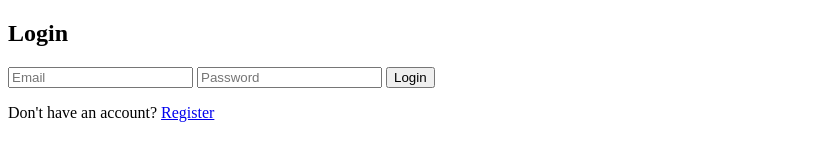
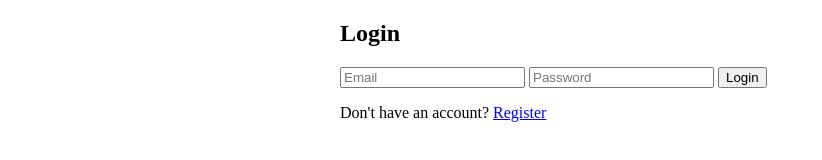
Before and after one commit to jaysonruz/SocialSense, a browser extension: page FrontEnd/chrome_extension/login.html in a window 1280 px wide. Shown: the whole page, without its empty margins (0-822 px from the left). Drawn offline with Linux system fonts and the light colour scheme.

Commit message:
increase width

```diff
--- a/FrontEnd/chrome_extension/login.html
+++ b/FrontEnd/chrome_extension/login.html
@@ -3,7 +3,7 @@
 <head>
     <!-- Include your CSS stylesheets and other necessary elements -->
 </head>
-<body>
+<body style="width: 600px;margin: 0 auto;">
     <!-- Login Form -->
     <div id="loginForm">
         <h2>Login</h2>
```
